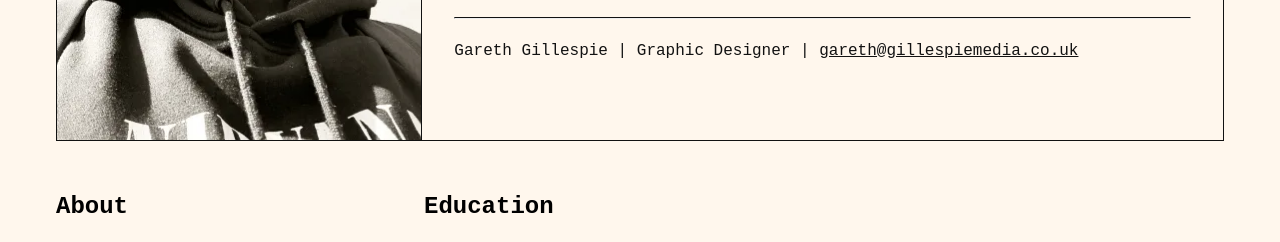
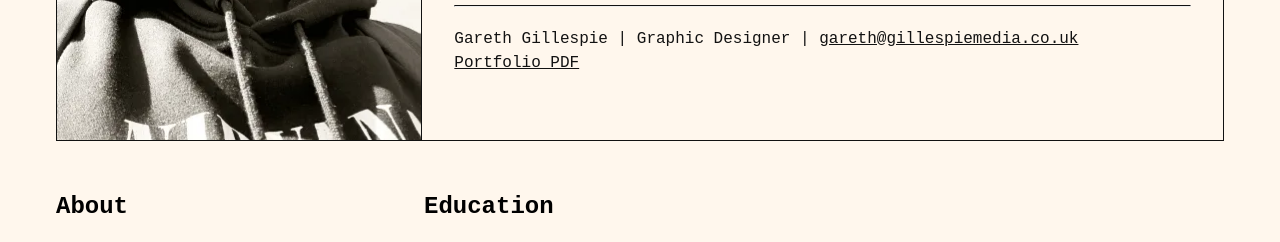
Before and after one commit to Garfinky/gg-portfolio-25, an Astro site: page / in a window 1280 px wide. Shown: the part 558-800 px from the top of the page. Built offline with nearby package versions, Linux system fonts and the light colour scheme; Astro itself is replaced by a stand-in of ours; a web font is replaced by a local one.

Commit message:
adding PDF version of portfolio

```diff
--- a/src/pages/index.astro
+++ b/src/pages/index.astro
@@ -13,6 +13,7 @@ import MainLayout from '../Layouts/MainLayout.astro';
 				<p>I’m Gareth, a web and graphic designer from Northern Ireland. I’ve been pushing pixels since 2009.</p>
 				<hr />
 				<p>Gareth Gillespie | Graphic Designer | <a href="mailto:gareth@gillespiemedia.co.uk" class="link">gareth@gillespiemedia.co.uk</a></p>
+				<p><a href="/GG-portfolio.pdf" class="link">Portfolio PDF</a></p>
 			</div>
 		</main>
 		<section class="abt-edu-port margin-bottom-2">
```
Also changed, not shown: 1 other file.
